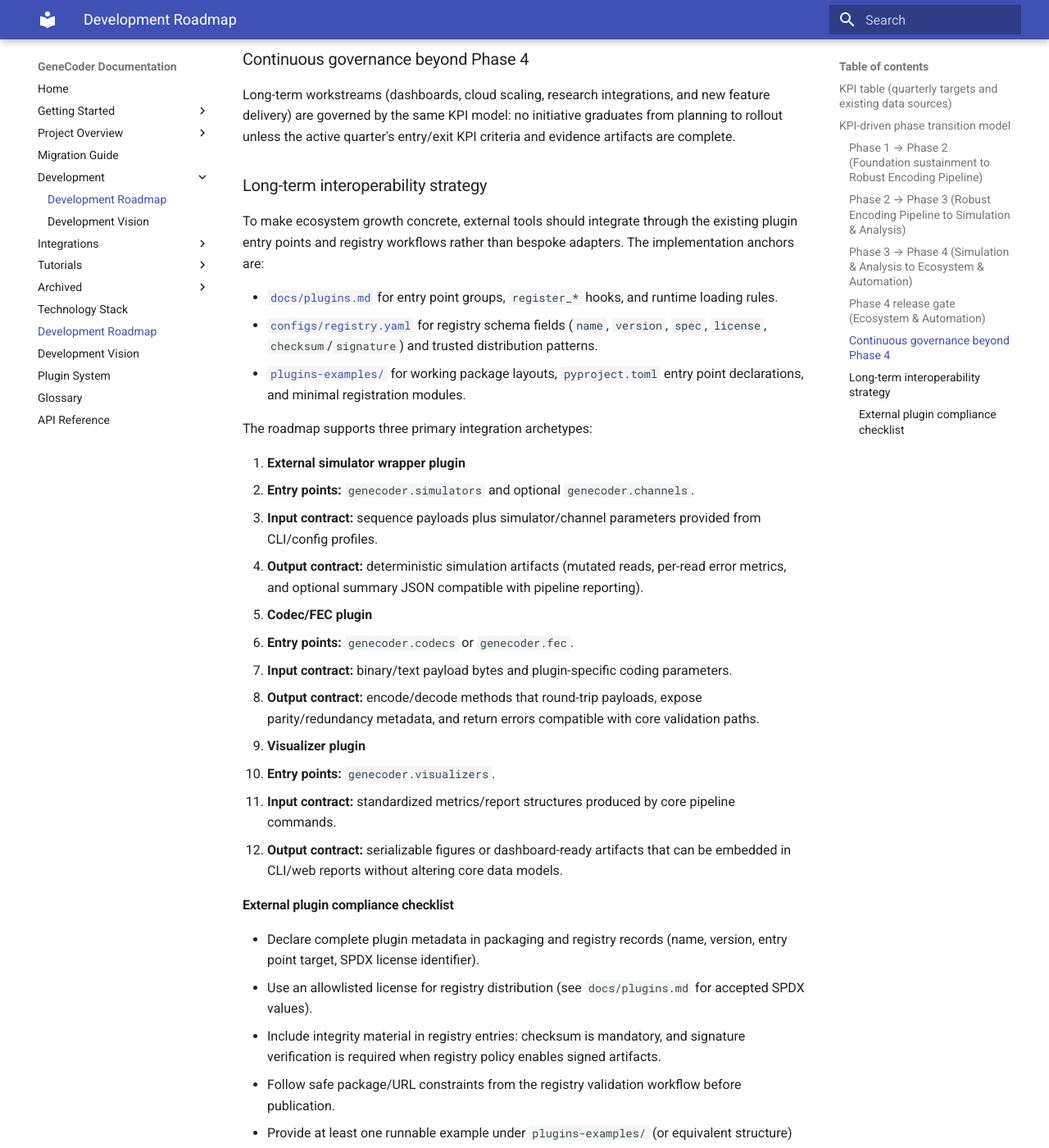
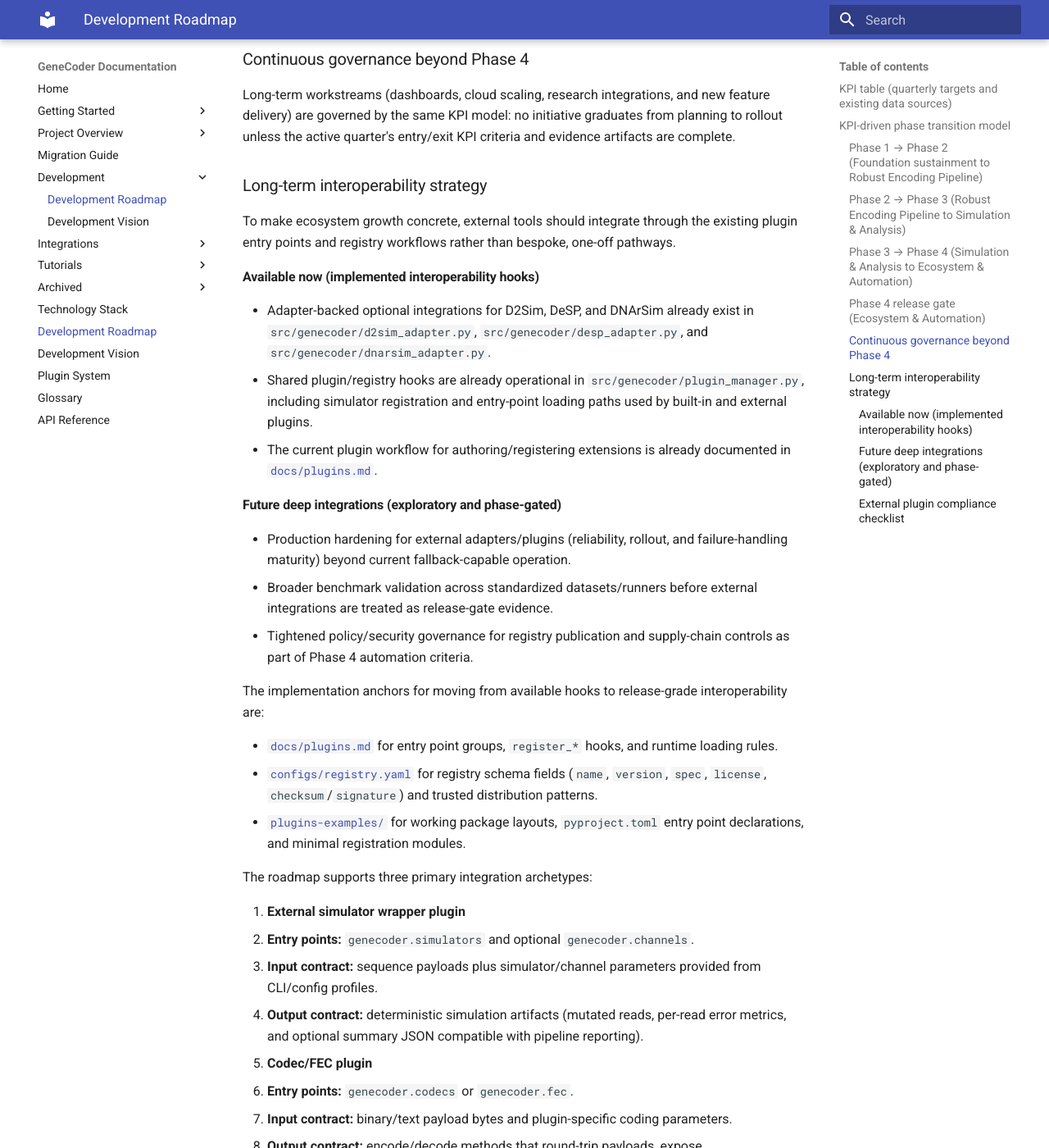
Before and after one commit to d0tTino/GeneCoder, an MkDocs documentation site: the page built from docs/development_roadmap.md, in a window 1280 px wide and 1400 px high, scrolled down 3817 px. Shown: the whole window at 82% size. Built offline with MkDocs 1.6.1 and Material for MkDocs 9.7.7, drawn with Linux system fonts in a browser that asks for light colours.

Commit message:
Clarify interoperability status across strategy docs

```diff
--- a/docs/development_roadmap.md
+++ b/docs/development_roadmap.md
@@ -94,8 +94,31 @@ criteria and evidence artifacts are complete.
 ### Long-term interoperability strategy
 
 To make ecosystem growth concrete, external tools should integrate through the
-existing plugin entry points and registry workflows rather than bespoke
-adapters. The implementation anchors are:
+existing plugin entry points and registry workflows rather than bespoke,
+one-off pathways.
+
+#### Available now (implemented interoperability hooks)
+
+- Adapter-backed optional integrations for D2Sim, DeSP, and DNArSim already
+  exist in `src/genecoder/d2sim_adapter.py`,
+  `src/genecoder/desp_adapter.py`, and `src/genecoder/dnarsim_adapter.py`.
+- Shared plugin/registry hooks are already operational in
+  `src/genecoder/plugin_manager.py`, including simulator registration and
+  entry-point loading paths used by built-in and external plugins.
+- The current plugin workflow for authoring/registering extensions is already
+  documented in [`docs/plugins.md`](plugins.md).
+
+#### Future deep integrations (exploratory and phase-gated)
+
+- Production hardening for external adapters/plugins (reliability, rollout,
+  and failure-handling maturity) beyond current fallback-capable operation.
+- Broader benchmark validation across standardized datasets/runners before
+  external integrations are treated as release-gate evidence.
+- Tightened policy/security governance for registry publication and supply-chain
+  controls as part of Phase 4 automation criteria.
+
+The implementation anchors for moving from available hooks to release-grade
+interoperability are:
 
 - [`docs/plugins.md`](plugins.md) for entry point groups, `register_*` hooks,
   and runtime loading rules.
--- a/docs/plugins.md
+++ b/docs/plugins.md
@@ -12,6 +12,22 @@ GeneCoder exposes four plugin interfaces defined in [`genecoder.api`](../src/gen
 - **Visualizers** implement `visualize(sequence: str, **kwargs) -> Any`.
 
 Registries for each interface live in [`genecoder.plugin_manager`](../src/genecoder/plugin_manager.py) and are populated by built-in plugins, Python entry points, and optional local modules. Later registrations override earlier ones, letting users replace bundled defaults with custom implementations.
+
+## Interoperability status: available now vs exploratory
+
+### Available now
+
+- Optional external simulator adapters are already implemented for D2Sim, DeSP, and DNArSim in [`src/genecoder/d2sim_adapter.py`](../src/genecoder/d2sim_adapter.py), [`src/genecoder/desp_adapter.py`](../src/genecoder/desp_adapter.py), and [`src/genecoder/dnarsim_adapter.py`](../src/genecoder/dnarsim_adapter.py).
+- These adapters register simulator hooks into the shared plugin/registry layer in [`src/genecoder/plugin_manager.py`](../src/genecoder/plugin_manager.py), so integration is exposed through the same simulator interface used by built-in channels.
+- Current adapters include fallback behavior when external binaries are missing, enabling practical workflow interoperability without hard runtime coupling.
+
+### Future deep integrations (exploratory)
+
+- Production hardening for third-party simulator integrations (operational reliability, packaging discipline, and stricter release gates).
+- Broader benchmark validation across datasets/profiles/runners before treating external integrations as phase-exit evidence for roadmap promotion.
+- Expanded policy/security enforcement for distributed plugin artifacts beyond local or ad hoc experimentation.
+
+See also [`docs/development_roadmap.md` (Long-term interoperability strategy)](development_roadmap.md#long-term-interoperability-strategy) for the phase-governed expectations that move integrations from available hooks to release-grade ecosystem support.
 
 ## Writing a plugin module
 
```
Also changed, not shown: docs/product_strategy.md (+3 -1 lines).
